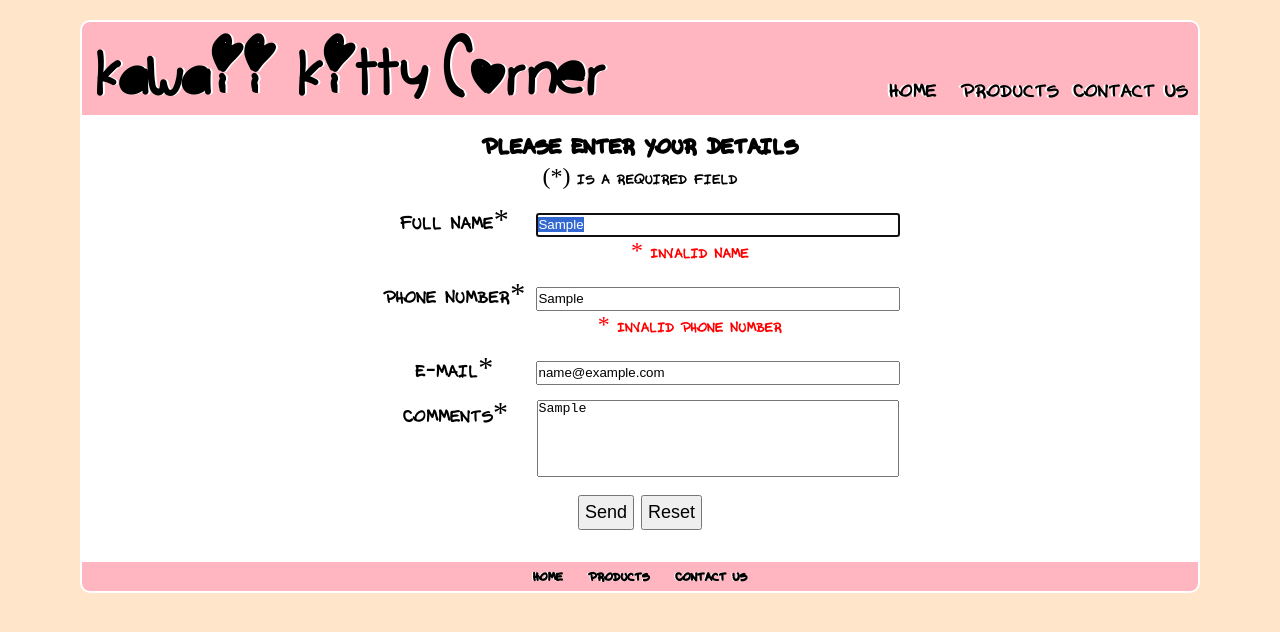
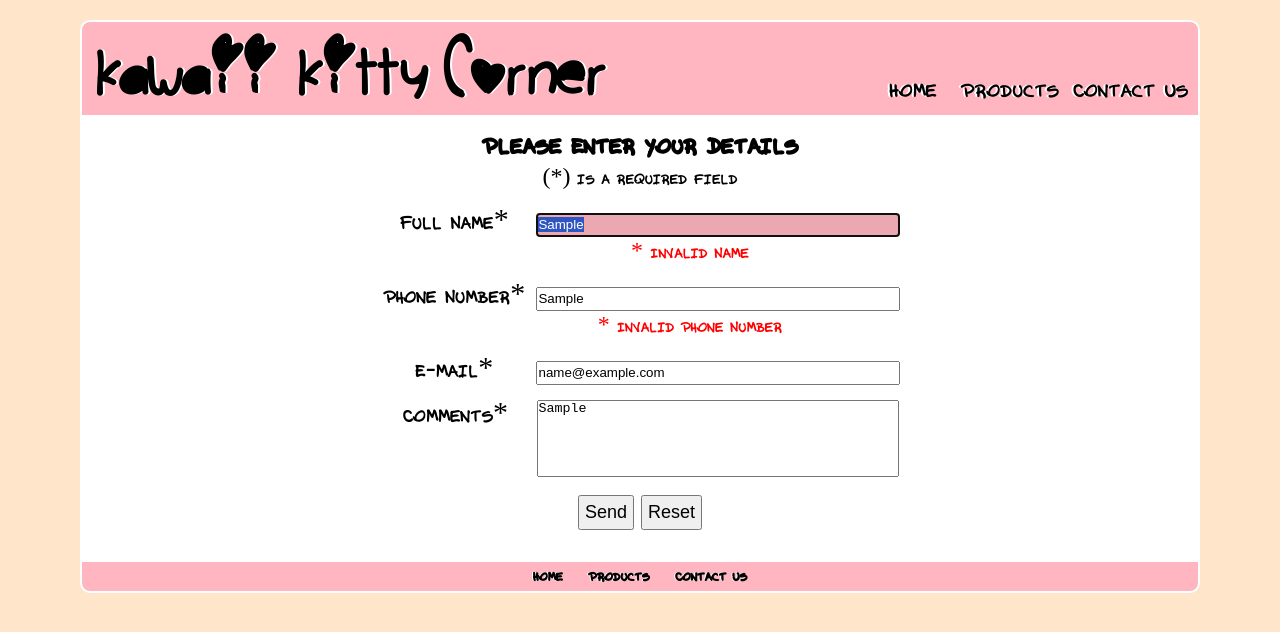
Before and after one commit to AR-Chip/kawaiikittycafe.github.io, a plain HTML site: page contactus.html in a window 1280 px wide. Both pictures are taken after typing "Sample", "Sample", "name@example.com", "Sample" into the empty fields and a click on the button "Send". Drawn offline with Linux system fonts and the light colour scheme.

Commit message:
Update styles.css
- Added background colour to the text area

```diff
--- a/styles/styles.css
+++ b/styles/styles.css
@@ -276,6 +276,12 @@ textarea
     resize: none;
 }
 
+form input:focus, form textarea:focus
+{
+    background-color: #eca8b1;
+    color: #ffffff;
+}
+
 #textAreaLabel
 {
     position: relative;
```
